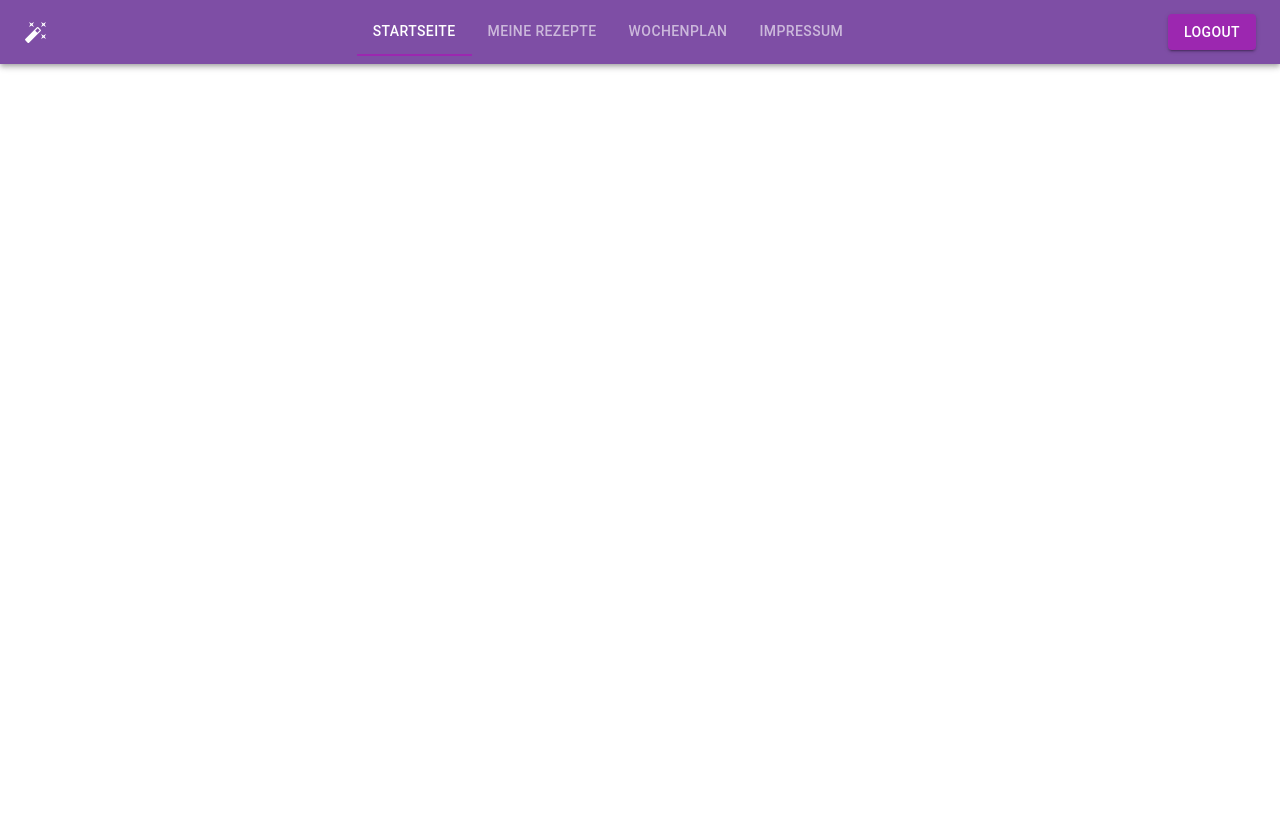
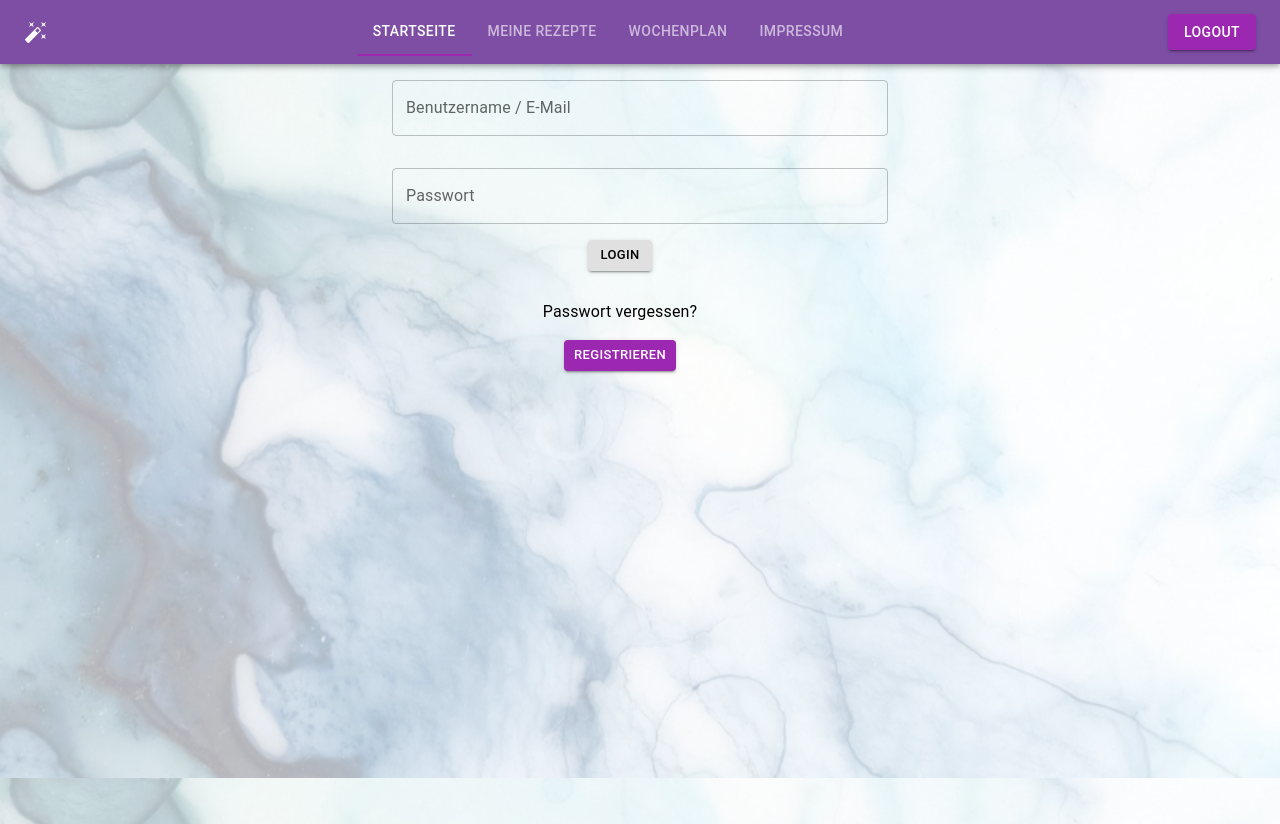
Before and after one commit to licetrosales/magic-lunch-lu, a React (Create React App) app in the folder frontend/: page /logout in a window 1280 px wide. Before the commit the page ends 800 px from the top, so only its background shows below. Built offline with nearby package versions, Linux system fonts and the light colour scheme.

Commit message:
Add log out seite to FE

```diff
--- a/frontend/src/App.tsx
+++ b/frontend/src/App.tsx
@@ -3,9 +3,9 @@ import './App.css';
 import MagicLunchMyRecipes from "./components/Recipe/MagicLunchMyRecipes";
 import {Routes, Route} from "react-router-dom";
 import Home from "./components/Home";
-
 import Header from "./components/Header";
 import MagicLunchMyWeekPlans from "./components/WeekMealPlan/MagicLunchMyWeekPlans";
+import Login from "./components/Login";
 
 function App() {
     return (
@@ -18,7 +18,7 @@ function App() {
                 <Route path={"/recipes"} element={<MagicLunchMyRecipes/>}></Route>
                 <Route path={"/mealplans"} element={<MagicLunchMyWeekPlans/>}></Route>
                 <Route path={"/impressum"} element={<Home/>}></Route>
-
+                <Route path={"/logout"} element={<Login/>}></Route>
             </Routes>
 
         </div>
--- a/frontend/src/components/Home.tsx
+++ b/frontend/src/components/Home.tsx
@@ -1,5 +1,11 @@
 import "./Home.style.css"
 import {Grid, Typography} from "@mui/material";
+import LunchDiningIcon from '@mui/icons-material/LunchDining';
+import DinnerDiningIcon from '@mui/icons-material/DinnerDining';
+import RamenDiningIcon from '@mui/icons-material/RamenDining';
+import BrunchDiningIcon from '@mui/icons-material/BrunchDining';
+import TapasIcon from '@mui/icons-material/Tapas';
+import SoupKitchenIcon from '@mui/icons-material/SoupKitchen';
 
 export default function Home() {
     return (
@@ -17,16 +23,21 @@ export default function Home() {
                   style={{minHeight: "100vh"}} spacing={5}>
 
                 <Grid item margin={2}>
-                    <Typography>Willkommen</Typography>
+                    <Typography variant={"h5"} sx={{fontSize: "1.25rem", paddingLeft: "0%", paddingRight: "0%"}}></Typography></Grid>
+                <Grid>
+                    <LunchDiningIcon/>
+                    <DinnerDiningIcon/>
                 </Grid>
-                <Grid item>
 
-                    <Typography variant={"h6"}> Login</Typography><br/>
+                <Grid>
+                    <RamenDiningIcon/>
+                    <BrunchDiningIcon/>
                 </Grid>
-                <Grid item>
-                    <Typography variant={"h6"}> Sign up</Typography>
+                <Grid>
+                    <TapasIcon/>
+                    <SoupKitchenIcon/>
+                </Grid>
 
-                </Grid>
 
             </Grid>
         </div>
--- /dev/null
+++ b/frontend/src/components/Login.tsx
@@ -0,0 +1,51 @@
+import "./Home.style.css"
+import {Button, Grid, TextField, Typography} from "@mui/material";
+
+export default function Login() {
+    return (
+
+        <div
+            style={{
+                display: "flex",
+                justifyContent: "center",
+                alignItems: "center",
+                backgroundColor: "lavender",
+                backgroundImage: "url(/background.png)"
+            }}
+        >
+            <Grid container direction={"column"} alignItems={"center"} justifySelf={"center"}
+                  style={{minHeight: "100vh"}} spacing={5}>
+
+                <Grid item margin={2} >
+                    <TextField
+                        variant={"outlined"}
+                        label={"Benutzername / E-Mail"}
+                        fullWidth
+                        style={{marginBottom: "2em"}}>
+
+                    </TextField>
+
+                    <TextField
+                        variant={"outlined"}
+                        label={"Passwort"}
+                        fullWidth>
+
+                    </TextField>
+                </Grid>
+                <Grid>
+                    <Button size={"small"} variant={"contained"} color={"inherit"}  style={{marginBottom: "1em"}}>Login</Button>
+                </Grid>
+                <Grid>
+                    <Grid item margin={2}>
+                        <Typography>Passwort vergessen?</Typography>
+                    </Grid>
+                </Grid>
+                <Grid>
+                    <Button size={"small"} variant={"contained"} color={"secondary"}>Registrieren</Button>
+                </Grid>
+
+
+            </Grid>
+        </div>
+    )
+}
```
